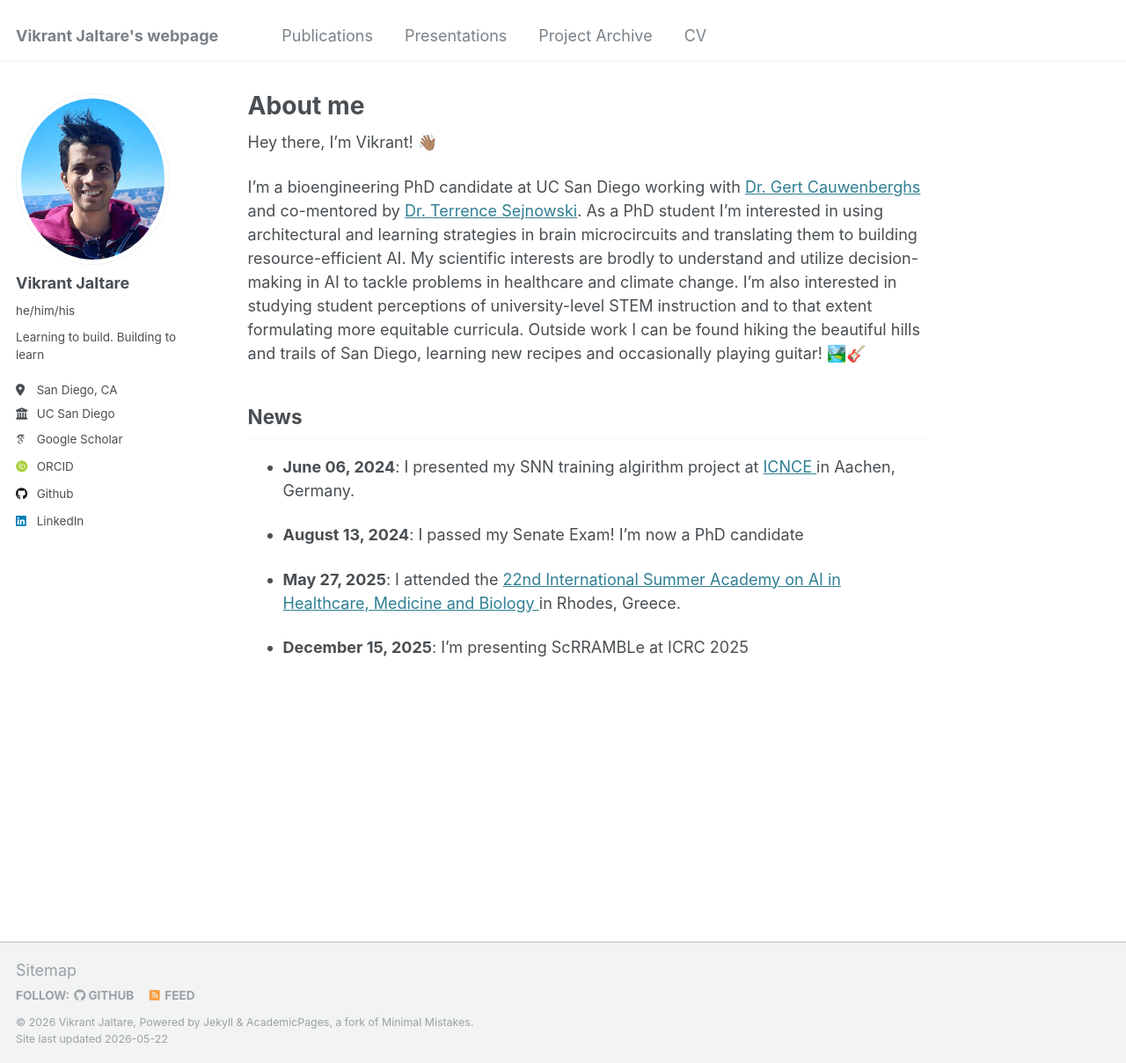
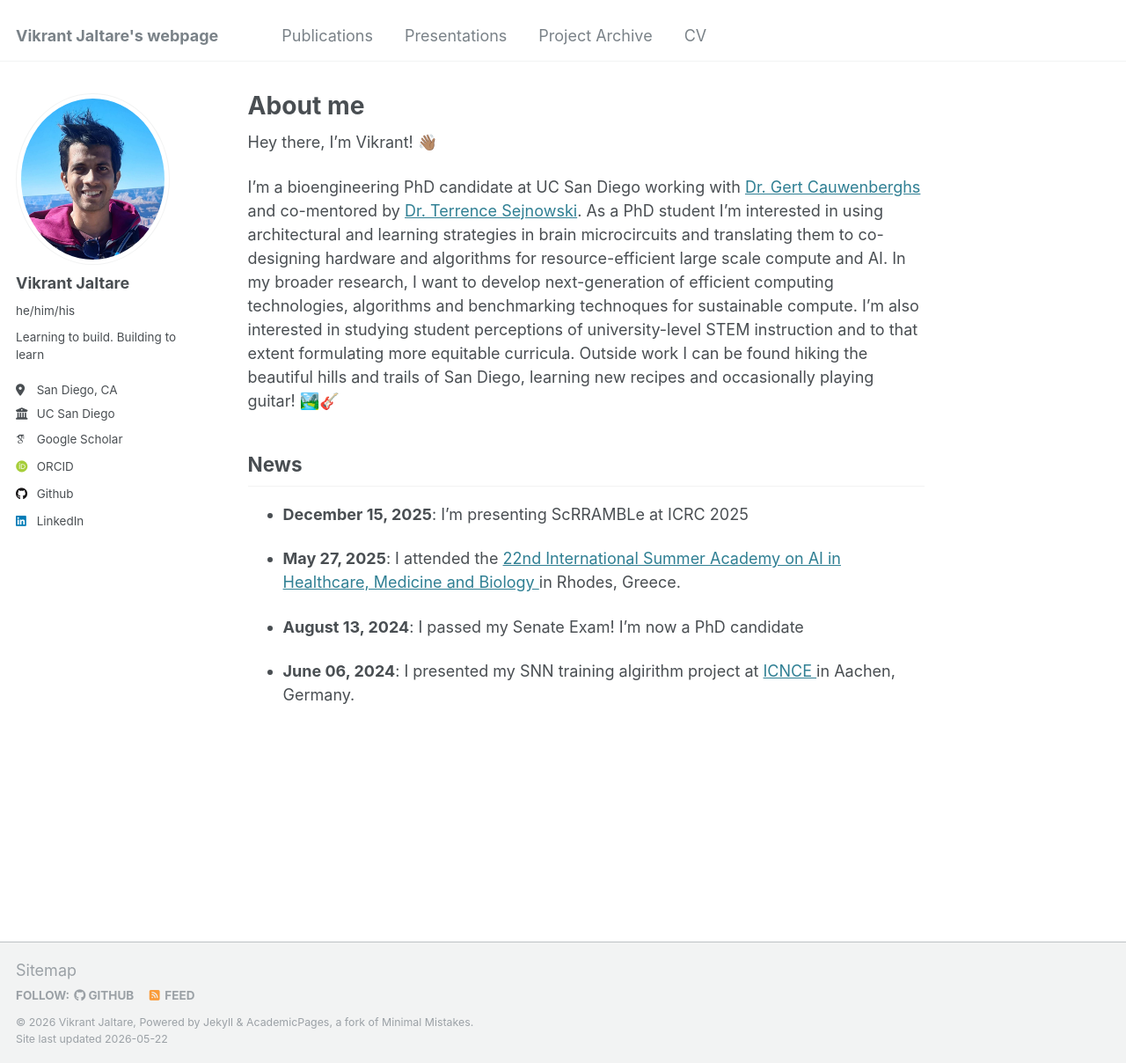
Before and after one commit to vjaltare/vjaltare.github.io, a Jekyll site: the page built from _pages/about.md, in a window 1280 px wide and 1208 px high. Shown: the whole window at 88% size. Built offline with Jekyll 4.4.1, drawn with Linux system fonts in a browser that asks for light colours; some web fonts are replaced.

Commit message:
updated news section -rev chronology

```diff
--- a/_pages/about.md
+++ b/_pages/about.md
@@ -9,12 +9,12 @@ redirect_from:
 
 Hey there, I'm Vikrant! 👋🏽
 
-I'm a bioengineering PhD candidate at UC San Diego working with <a href = "https://isn.ucsd.edu/index.php">Dr. Gert Cauwenberghs </a> and co-mentored by <a href = "https://cnl.salk.edu/People/">Dr. Terrence Sejnowski</a>. As a PhD student I'm interested in using architectural and learning strategies in brain microcircuits and translating them to building resource-efficient AI. My scientific interests are brodly to understand and utilize decision-making in AI to tackle problems in healthcare and climate change. I'm also interested in studying student perceptions of university-level STEM instruction and to that extent formulating more equitable curricula. Outside work I can be found hiking the beautiful hills and trails of San Diego, learning new recipes and occasionally playing guitar! 🏞️🎸
+I'm a bioengineering PhD candidate at UC San Diego working with <a href = "https://isn.ucsd.edu/index.php">Dr. Gert Cauwenberghs </a> and co-mentored by <a href = "https://cnl.salk.edu/People/">Dr. Terrence Sejnowski</a>. As a PhD student I'm interested in using architectural and learning strategies in brain microcircuits and translating them to co-designing hardware and algorithms for resource-efficient large scale compute and AI. In my broader research, I want to develop next-generation of efficient computing technologies, algorithms and benchmarking technoques for sustainable compute. I'm also interested in studying student perceptions of university-level STEM instruction and to that extent formulating more equitable curricula. Outside work I can be found hiking the beautiful hills and trails of San Diego, learning new recipes and occasionally playing guitar! 🏞️🎸
 
 
 
 ## News
-{% for post in site.news limit:5 %}
+{% for post in site.news reversed limit:10 %}
 - <strong>{{ post.date | date: "%B %d, %Y" }}</strong>: {{ post.title }}
 {% endfor %}
 
```
